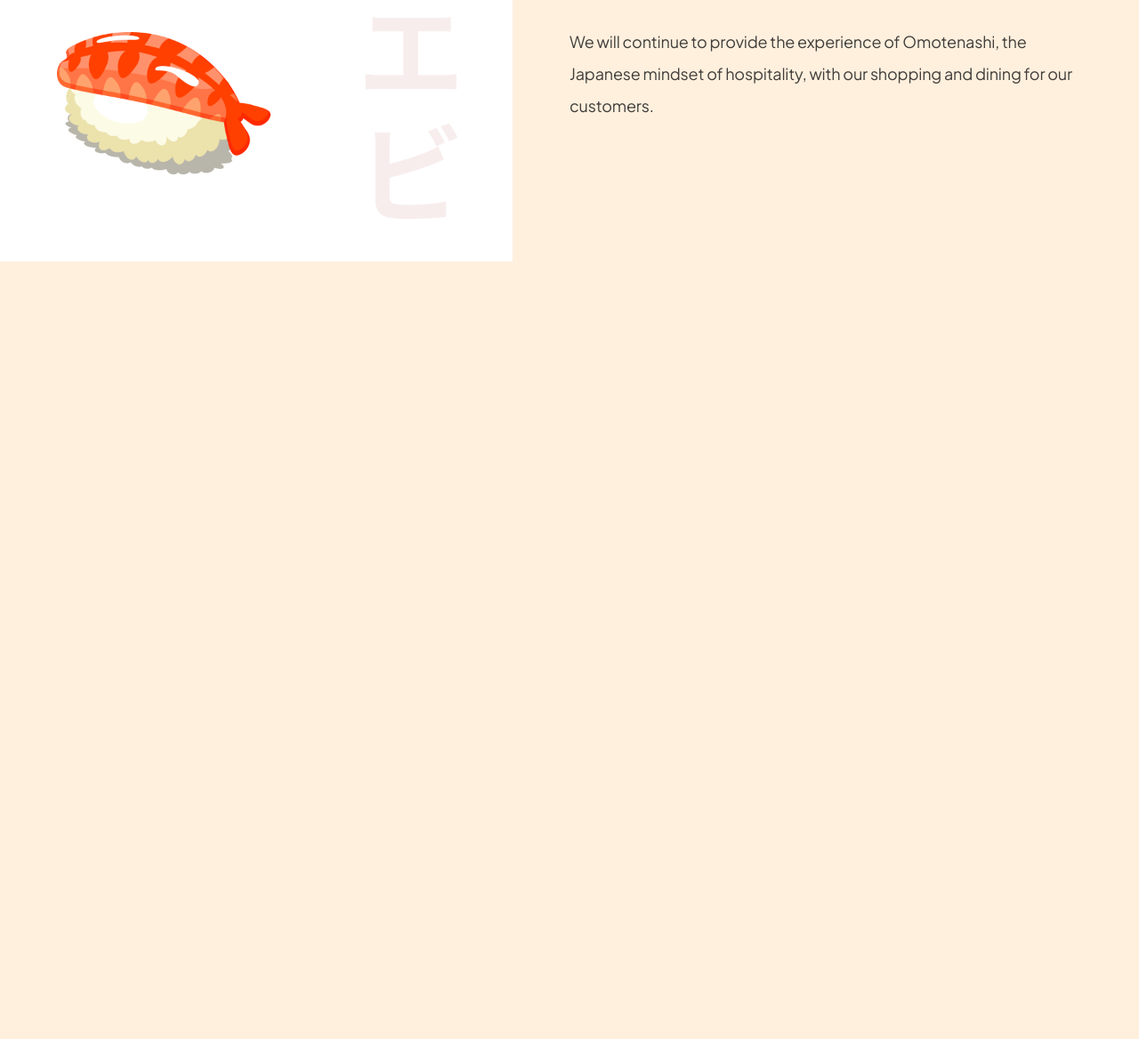
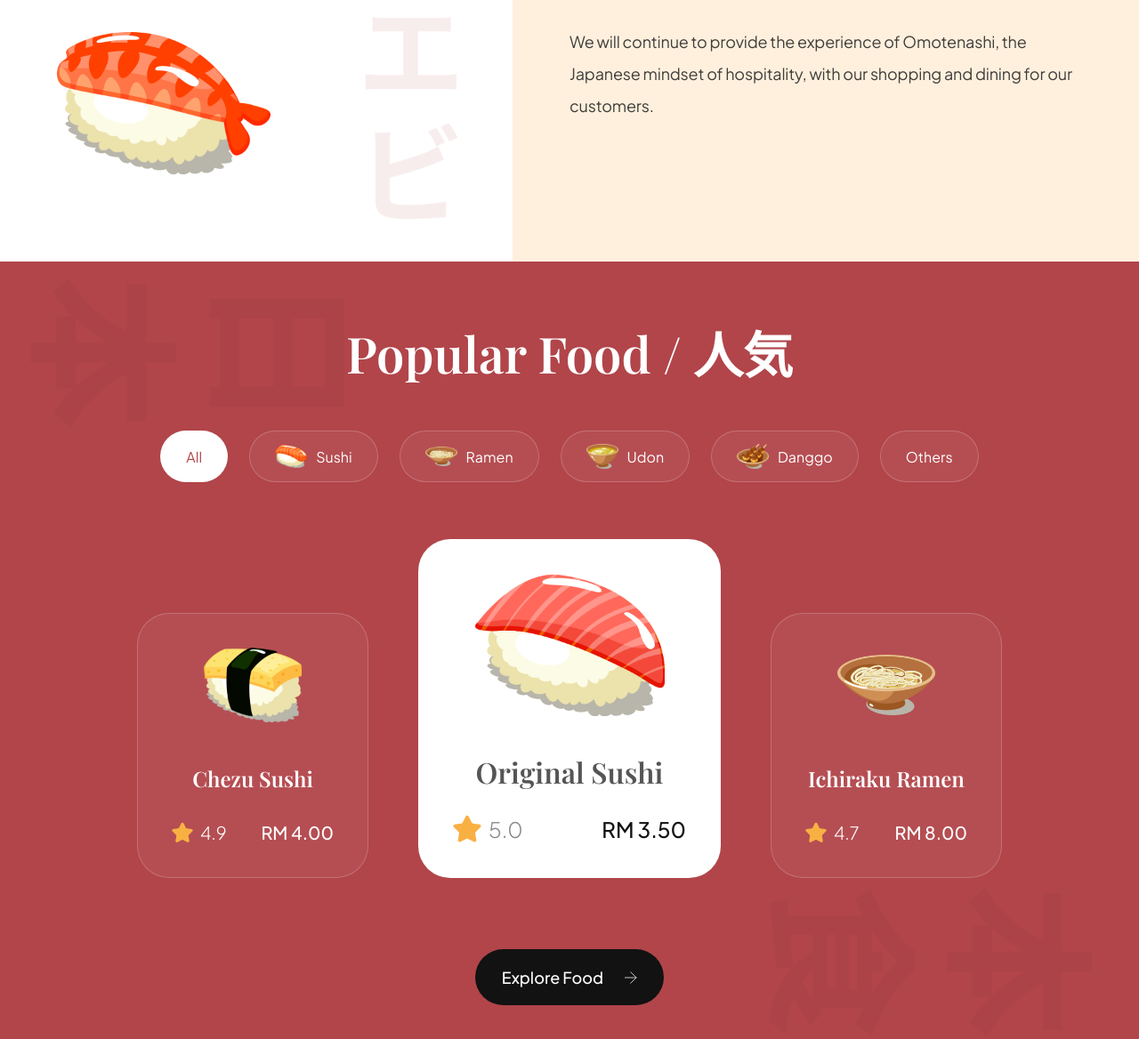
Before and after one commit to shahirulprojects/DONT-DELETE-sushi-bites, a website built with Vite: page index.html in a window 1280 px wide. Shown: the part 1308-2476 px from the top of the page at 89% size. Before the commit the page ends 1602 px from the top, so only its background shows below. Built offline with nearby package versions, Linux system fonts and the light colour scheme.

Commit message:
add catalogue section

```diff
--- a/css/sections/popular.css
+++ b/css/sections/popular.css
@@ -0,0 +1,205 @@
+/* flex-direction:column means that if let say that we have 3 cards and those 3 cards have three elements inside it,the 3 elements inside it will be arranged in column not the card itself */
+.popular-foods {
+  padding: 64px;
+
+  display: flex;
+  flex-direction: column;
+
+  background-color: var(--primary-color);
+  background-image: url("../../assets/popular_bg.png");
+  background-position: center;
+  background-repeat: no-repeat;
+  background-size: contain;
+
+  overflow: hidden;
+}
+
+.popular-foods__title {
+  font-size: 56px;
+  font-family: var(--playfair-display);
+  font-weight: 600;
+  line-height: 78px;
+  color: #fff;
+  text-align: center;
+}
+
+/*
+max-width:100% means that it will span all the way to the end
+overflow-x:auto means that on smaller device we have to scroll down */
+.popular-foods__filters {
+  margin-top: 48px;
+  max-width: 100%;
+  overflow-x: auto;
+
+  display: flex;
+  justify-content: center;
+  gap: 24px;
+}
+
+/* background:rgba(255,255,255,0.05) is used to give the glassy look */
+.popular-foods__filter-btn {
+  padding: 10px 28px;
+
+  display: flex;
+  flex-direction: row;
+  align-items: center;
+  gap: 10px;
+
+  background: rgba(255, 255, 255, 0.05);
+  border: 1px solid rgba(255, 255, 255, 0.2);
+  border-radius: 46px;
+
+  font-size: 16px;
+  font-weight: 300px;
+  line-height: 25px;
+  font-family: var(--plus-jakarta-sans);
+  color: #fff;
+  cursor: pointer;
+}
+
+.popular-foods__filter-btn img {
+  width: 36px;
+  height: 36px;
+  object-fit: contain;
+}
+
+.popular-foods__filter-btn.active {
+  background: #fff;
+  color: var(--primary-color);
+}
+
+.popular-foods__filter-btn:hover {
+  background: #fff;
+  color: var(--primary-color);
+}
+
+.popular-foods__catalogue {
+  margin-top: 64px;
+
+  display: flex;
+  justify-content: center;
+  align-items: flex-end;
+  flex-wrap: wrap;
+  gap: 56px;
+}
+
+/* width:fit-content means that it will make it fits its content,we dont have to provide the width ourselves */
+.popular-foods__button {
+  width: fit-content;
+
+  padding: 20px 30px;
+  margin: 80px auto 0;
+
+  font-weight: 500;
+  font-size: 18px;
+  line-height: 23px;
+  font-family: var(--plus-jakarta-sans);
+  color: #fff;
+
+  border: none;
+  outline: none;
+  background: var(--secondary-color);
+  border-radius: 64px;
+  cursor: pointer;
+}
+
+.popular-foods__button img {
+  width: 14px;
+  height: 14px;
+  object-fit: contain;
+
+  margin-left: 21px;
+}
+
+.popular-foods__card {
+  padding: 38px;
+  min-width: 260px;
+  height: fit-content;
+
+  display: flex;
+  align-items: center;
+  flex-direction: column;
+
+  border-radius: 36px;
+  background: rgba(255, 255, 255, 0.05);
+  border: 1px solid rgba(255, 255, 255, 0.2);
+}
+
+.popular-foods__card-image {
+  width: 110px;
+  height: 84px;
+  object-fit: contain;
+}
+
+.popular-foods__card-title {
+  margin-top: 47px;
+
+  font-weight: 600;
+  font-size: 24px;
+  line-height: 32px;
+  font-family: var(--playfair-display);
+  color: #fff;
+  text-align: center;
+}
+
+.popular-foods__card-details {
+  width: 100%;
+  margin-top: 32px;
+}
+
+.popular-foods__card-rating {
+  display: flex;
+  align-items: center;
+  gap: 8px;
+}
+
+.popular-foods__card-rating img {
+  width: 24px;
+  height: 24px;
+  object-fit: contain;
+}
+
+.popular-foods__card-rating img {
+  width: 24px;
+  height: 24px;
+  object-fit: contain;
+}
+
+.popular-foods__card-rating p {
+  font-size: 20px;
+  font-weight: 300;
+  font-family: var(--plus-jakarta-sans);
+  color: #fff;
+}
+
+.popular-foods__card-price {
+  font-size: 20px;
+  font-weight: 500;
+  font-family: var(--plus-jakarta-sans);
+  color: #fff;
+}
+
+.popular-foods__card.active-card {
+  background: #fff;
+  min-width: 340px;
+}
+.popular-foods__card.active-card .popular-foods__card-image {
+  width: 214px;
+  height: 160px;
+}
+.popular-foods__card.active-card .popular-foods__card-title {
+  color: var(--black-500);
+  font-size: 32px;
+}
+.popular-foods__card.active-card .popular-foods__card-rating img {
+  width: 32px;
+  height: 32px;
+}
+.popular-foods__card.active-card .popular-foods__card-rating p {
+  font-size: 24px;
+  color: var(--gray-100);
+}
+.popular-foods__card.active-card .popular-foods__card-price {
+  font-size: 24px;
+  color: var(--secondary-color);
+}
--- a/index.html
+++ b/index.html
@@ -9,7 +9,7 @@
   </head>
   <body>
     <!-- all of this class naming convention are based on the BEM model (search it on google) -->
-    <!-- basically the structure looks like this nameOfTheComponent__nameOfTheElementInsideTheComponent--stylingForTheElement -->
+    <!-- basically the structure looks like this nameOfTheComponent__nameOfTheElementInsideTheComponent stylingForTheElement -->
     <!-- most of the time it will be like this nameOfTheComponent__nameOfTheElementInsideTheComponent-elementInsideTheElement -->
     <!-- can refer the hero.css file to see the class -->
     <header>
@@ -111,6 +111,97 @@
       </div>
     </section>
 
+    <section class="popular-foods" id="menu">
+      <h2 class="popular-foods__title" data-aos="flip-up">
+        Popular Food / 人気
+      </h2>
+
+      <div
+        class="popular-foods__filters sushi__hide-scrollbar"
+        data-aos="fade-up"
+      >
+        <button class="popular-foods__filter-btn active">All</button>
+        <button class="popular-foods__filter-btn">
+          <img src="/assets/sushi-9.png" alt="sushi 9" />
+          Sushi
+        </button>
+        <button class="popular-foods__filter-btn">
+          <img src="/assets/sushi-8.png" alt="sushi 8" />
+          Ramen
+        </button>
+        <button class="popular-foods__filter-btn">
+          <img src="/assets/sushi-7.png" alt="sushi 7" />
+          Udon
+        </button>
+        <button class="popular-foods__filter-btn">
+          <img src="/assets/sushi-6.png" alt="sushi 6" />
+          Danggo
+        </button>
+        <button class="popular-foods__filter-btn">Others</button>
+      </div>
+
+      <div class="popular-foods__catalogue" data-aos="fade-up">
+        <article class="popular-foods__card">
+          <img
+            class="popular-foods__card-image"
+            src="assets/sushi-12.png"
+            alt="sushi-12"
+          />
+          <h4 class="popular-foods__card-title">Chezu Sushi</h4>
+
+          <div class="popular-foods__card-details flex-between">
+            <div class="popular-foods__card-rating">
+              <img src="assets/star.svg" alt="star" />
+              <p>4.9</p>
+            </div>
+
+            <p class="popular-foods__card-price">RM 4.00</p>
+          </div>
+        </article>
+
+        <article class="popular-foods__card active-card">
+          <img
+            class="popular-foods__card-image"
+            src="assets/sushi-11.png"
+            alt="sushi-11"
+          />
+          <h4 class="popular-foods__card-title">Original Sushi</h4>
+
+          <div class="popular-foods__card-details flex-between">
+            <div class="popular-foods__card-rating">
+              <img src="assets/star.svg" alt="star" />
+              <p>5.0</p>
+            </div>
+
+            <p class="popular-foods__card-price">RM 3.50</p>
+          </div>
+        </article>
+
+        <article class="popular-foods__card">
+          <img
+            class="popular-foods__card-image"
+            src="assets/sushi-10.png"
+            alt="sushi-10"
+          />
+          <h4 class="popular-foods__card-title">Ichiraku Ramen</h4>
+
+          <div class="popular-foods__card-details flex-between">
+            <div class="popular-foods__card-rating">
+              <img src="assets/star.svg" alt="star" />
+              <p>4.7</p>
+            </div>
+
+            <p class="popular-foods__card-price">RM 8.00</p>
+          </div>
+        </article>
+      </div>
+
+      <button class="popular-foods__button">
+        Explore Food
+        <img src="assets/arrow-right.svg" alt="arrow-right" />
+      </button>
+    </section>
+
     <script src="js/script.js" type="module"></script>
   </body>
 </html>
```
